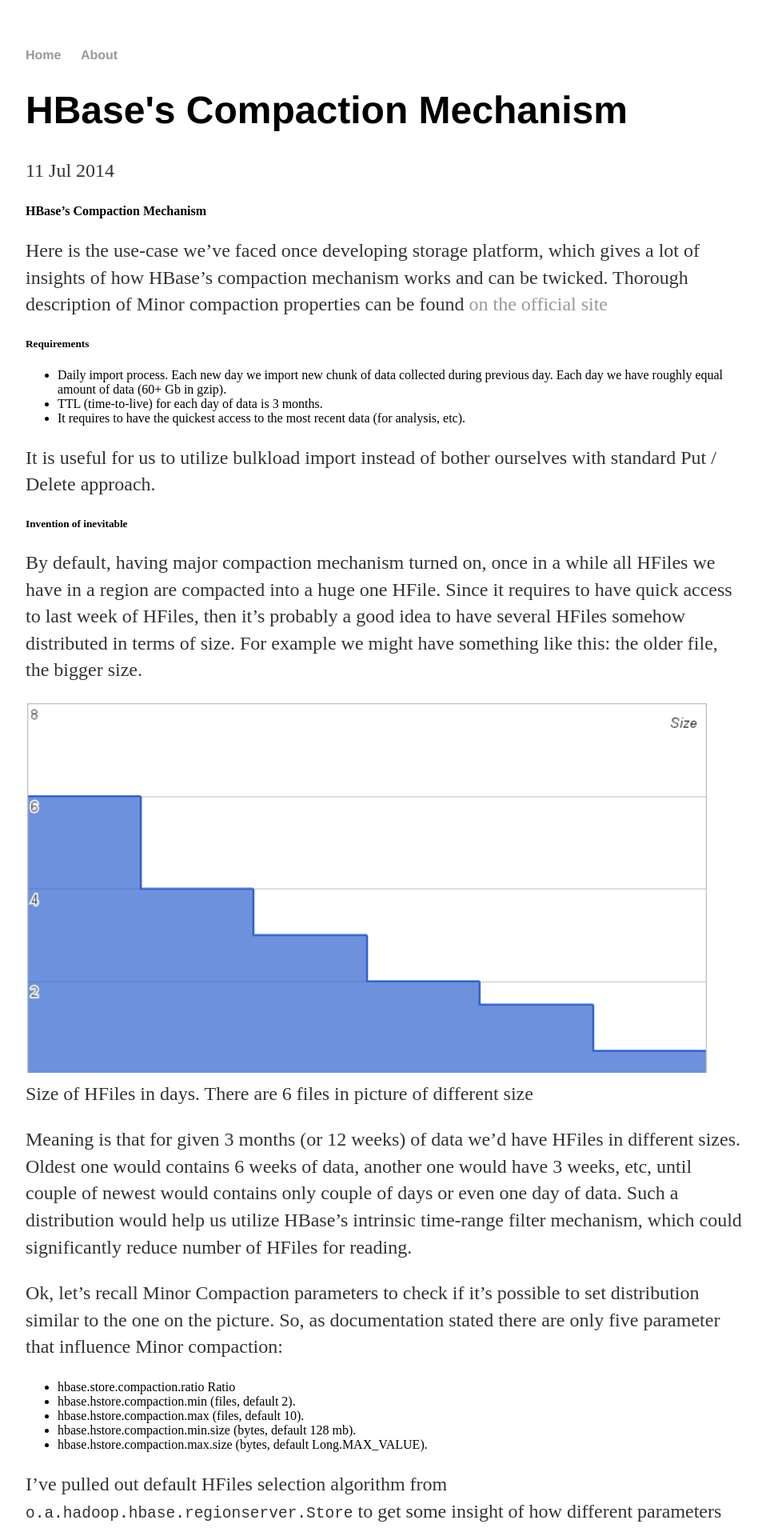
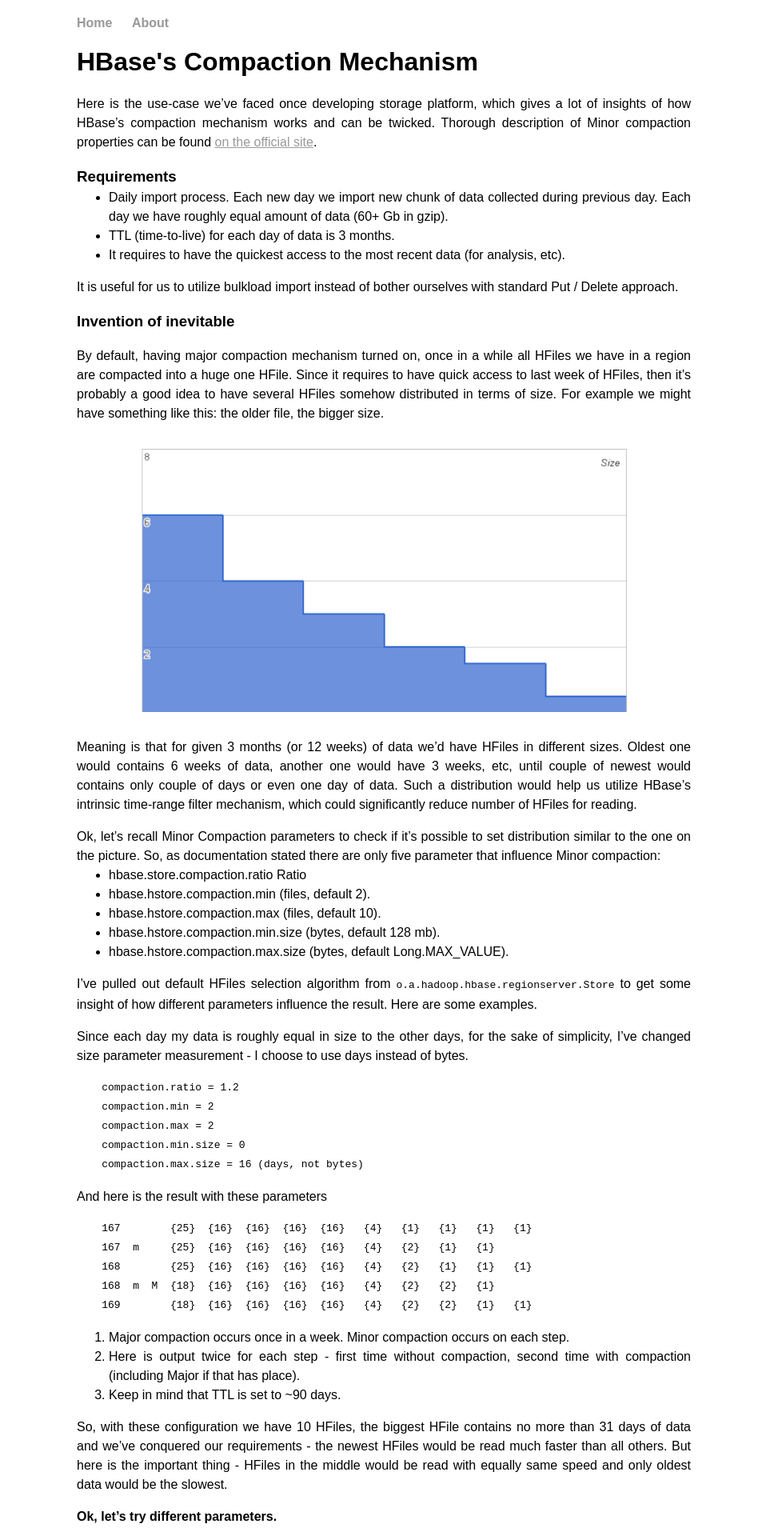
Before and after one commit to iinegve/fathersson.github.io, a Jekyll site: the page built from _posts/2014-07-11-hbase-compaction.md, in a window 1280 px wide. Shown: the top 1915 px of the page at 80% size, without its empty margins (160-1118 px from the left). Built offline with Jekyll 4.4.1, drawn with Linux system fonts in a browser that asks for light colours; some of the changed text lies outside the part shown.

Commit message:
Styling changes

```diff
--- a/_config.yml
+++ b/_config.yml
@@ -1,2 +1,10 @@
+defaults:
+  -
+    scope:
+      path: "" # an empty string here means all files in the project
+      type: "posts"
+    values:
+      layout: "post"
+
 name: Evgenii Morozov
 markdown: kramdown
--- a/_layouts/post.html
+++ b/_layouts/post.html
@@ -2,8 +2,9 @@
 layout: default
 ---
 <h1>{{ page.title }}</h1>
-<p class="meta">{{ page.date | date_to_string }}</p>
 
 <div class="post">
   {{ content }}
 </div>
+
+<div align="right" class="meta">{{ page.date | date_to_string }}</div>
--- a/_posts/2014-07-11-hbase-compaction.md
+++ b/_posts/2014-07-11-hbase-compaction.md
@@ -1,26 +1,22 @@
 ---
-layout: post
 title: "HBase's Compaction Mechanism"
 date: 2014-07-11
 ---
 
-#### HBase's Compaction Mechanism
+Here is the use-case we've faced once developing storage platform, which gives a lot of insights of how HBase’s compaction mechanism works and can be twicked. Thorough description of Minor compaction properties can be found [on the official site](http://hbase.apache.org/book/regions.arch.html#compaction).
 
-Here is the use-case we've faced once developing storage platform, which gives a lot of insights of how HBase’s compaction mechanism works and can be twicked. Thorough description of Minor compaction properties can be found [on the official site](http://hbase.apache.org/book/regions.arch.html#compaction)
-
-##### Requirements
+### Requirements
 - Daily import process. Each new day we import new chunk of data collected during previous day. Each day we have roughly equal amount of data (60+ Gb in gzip).
 - TTL (time-to-live) for each day of data is 3 months.
 - It requires to have the quickest access to the most recent data (for analysis, etc).
 
 It is useful for us to utilize bulkload import instead of bother ourselves with standard Put / Delete approach.
 
-##### Invention of inevitable
+### Invention of inevitable
 
 By default, having major compaction mechanism turned on, once in a while all HFiles we have in a region are compacted into a huge one HFile. Since it requires to have quick access to last week of HFiles, then it’s probably a good idea to have several HFiles somehow distributed in terms of size. For example we might have something like this: the older file, the bigger size.
 
-![pic 1]({{ site.url }}/assets/2014-07-11-hbase-compaction-1.png)
-Size of HFiles in days. There are 6 files in picture of different size
+![pic 1]({{ site.url }}/assets/2014-07-11-hbase-compaction-1.png "Size of HFiles in days. There are 6 files in picture of different size")
 
 Meaning is that for given 3 months (or 12 weeks) of data we’d have HFiles in different sizes. Oldest one would contains 6 weeks of data, another one would have 3 weeks, etc, until couple of newest would contains only couple of days or even one day of data. Such a distribution would help us utilize HBase’s intrinsic time-range filter mechanism, which could significantly reduce number of HFiles for reading.
 
@@ -36,18 +32,21 @@
 
 Since each day my data is roughly equal in size to the other days, for the sake of simplicity, I’ve changed size parameter measurement - I choose to use days instead of bytes.
 
-    compaction.ratio Ratio = 1.2
-    compaction.min = 2 / compaction.max = 2
-    compaction.min.size = 0 / compaction.max.size = 16 (days, not bytes)
-
+~~~
+    compaction.ratio = 1.2
+    compaction.min = 2
+    compaction.max = 2
+    compaction.min.size = 0
+    compaction.max.size = 16 (days, not bytes)
+~~~
 And here is the result with these parameters
-
+~~~
     167        {25}  {16}  {16}  {16}  {16}   {4}   {1}   {1}   {1}   {1}
     167  m     {25}  {16}  {16}  {16}  {16}   {4}   {2}   {1}   {1}
     168        {25}  {16}  {16}  {16}  {16}   {4}   {2}   {1}   {1}   {1}
     168  m  M  {18}  {16}  {16}  {16}  {16}   {4}   {2}   {2}   {1}
     169        {18}  {16}  {16}  {16}  {16}   {4}   {2}   {2}   {1}   {1}
-
+~~~
 1. Major compaction occurs once in a week. Minor compaction occurs on each step.
 2. Here is output twice for each step - first time without compaction, second time with compaction (including Major if that has place).
 3. Keep in mind that TTL is set to ~90 days.
@@ -56,36 +55,49 @@
 
 **Ok, let’s try different parameters.**
 
-    compaction.ratio Ratio = 1.2
-    compaction.min = 2 / compaction.max = 4
-    compaction.min.size = 0 / compaction.max.size = 16
-
+~~~
+    compaction.ratio = 1.2
+    compaction.min = 2
+    compaction.max = 4
+    compaction.min.size = 0
+    compaction.max.size = 16
+~~~
+~~~
     105  m  M  {84}   {4}   {2}   {1}
     106        {84}   {4}   {2}   {1}   {1}
     106  m     {84}   {8}
     107        {84}   {8}   {1}
     107        {84}   {8}   {1}
     108        {84}   {8}   {1}   {1}
-
+~~~
 In the worst day we would have just 3 HFiles. Despite the fact that newest week would be the fastest for processing, everything else would be read slowly because of its huge size.
 
-**One more example.**
+**One more example**
 
-    compaction.ratio Ratio = 1.2
-    compaction.min = 2 / compaction.max = 2
-    compaction.min.size = 8 / compaction.max.size = 16
-
+~~~
+    compaction.ratio = 1.2
+    compaction.min = 2
+    compaction.max = 2
+    compaction.min.size = 8
+    compaction.max.size = 16
+~~~
+^
+~~~
     945        {19}  {17}  {17}  {17}  {17}   {9}   {1}   {1}
     945  m  M  {29}  {17}  {17}  {17}   {9}   {1}   {1}
     946        {29}  {17}  {17}  {17}   {9}   {1}   {1}   {1}
     946  m     {29}  {17}  {17}  {17}   {9}   {2}   {1}
+~~~
 
 The picture hasn’t changed much from first example. couple of newest days would be the fastest, and everything else with roughly same access time as it was before.
 
 Comparing different set of parameters we choose the first one. It gave us the better distribution, despite the number of files - it is slightly worse than in other cases, but we have faster access to newest week. And it’s even better, because if somebody would like analyse first 3 days only, it still be better than in other cases.
 
-##### Welcome to Reality.
+### Welcome to Reality.
 
 Here is the result of Minor compaction working against the data.
 
+One more something.
+One more something.
+
 ... to be continued ...
--- a/css/main.css
+++ b/css/main.css
@@ -1,9 +1,10 @@
 body {
-    margin: 60px auto;
-    width: 70%;
+    font-family: Arial;
+    margin: 20px auto;
+    width: 60%;
 }
+
 nav ul, footer ul {
-    font-family:'Helvetica', 'Arial', 'Sans-Serif';
     padding: 0px;
     list-style: none;
     font-weight: bold;
@@ -12,6 +13,11 @@
     display: inline;
     margin-right: 20px;
 }
+footer {
+    border-top: 1px solid #d5d5d5;
+    font-size: .8em;
+}
+
 a {
     text-decoration: none;
     color: #999;
@@ -19,25 +25,27 @@
 a:hover {
     text-decoration: underline;
 }
-h1 {
-    font-size: 3em;
-    font-family:'Helvetica', 'Arial', 'Sans-Serif';
-}
-p {
-    font-size: 1.5em;
-    line-height: 1.4em;
-    color: #333;
-}
-footer {
-    border-top: 1px solid #d5d5d5;
-    font-size: .8em;
+
+div.post a {
+    text-decoration: underline;
+    color: #999;
 }
 
-ul.posts {
-    margin: 20px auto 40px;
-    font-size: 1.5em;
+div.post {
+    font-size: 1em;
+    line-height: 1.5em;
+    text-align: justify;
+    margin: 0em;
+    padding: 0em;
 }
 
-ul.posts li {
-    list-style: none;
+div.post img {
+    display: block;
+    margin: 0 auto;
+    max-width: 38em;
+    padding: 1em 0;
 }
+
+div.post ul {
+    margin-top: -1em;
+}
```
